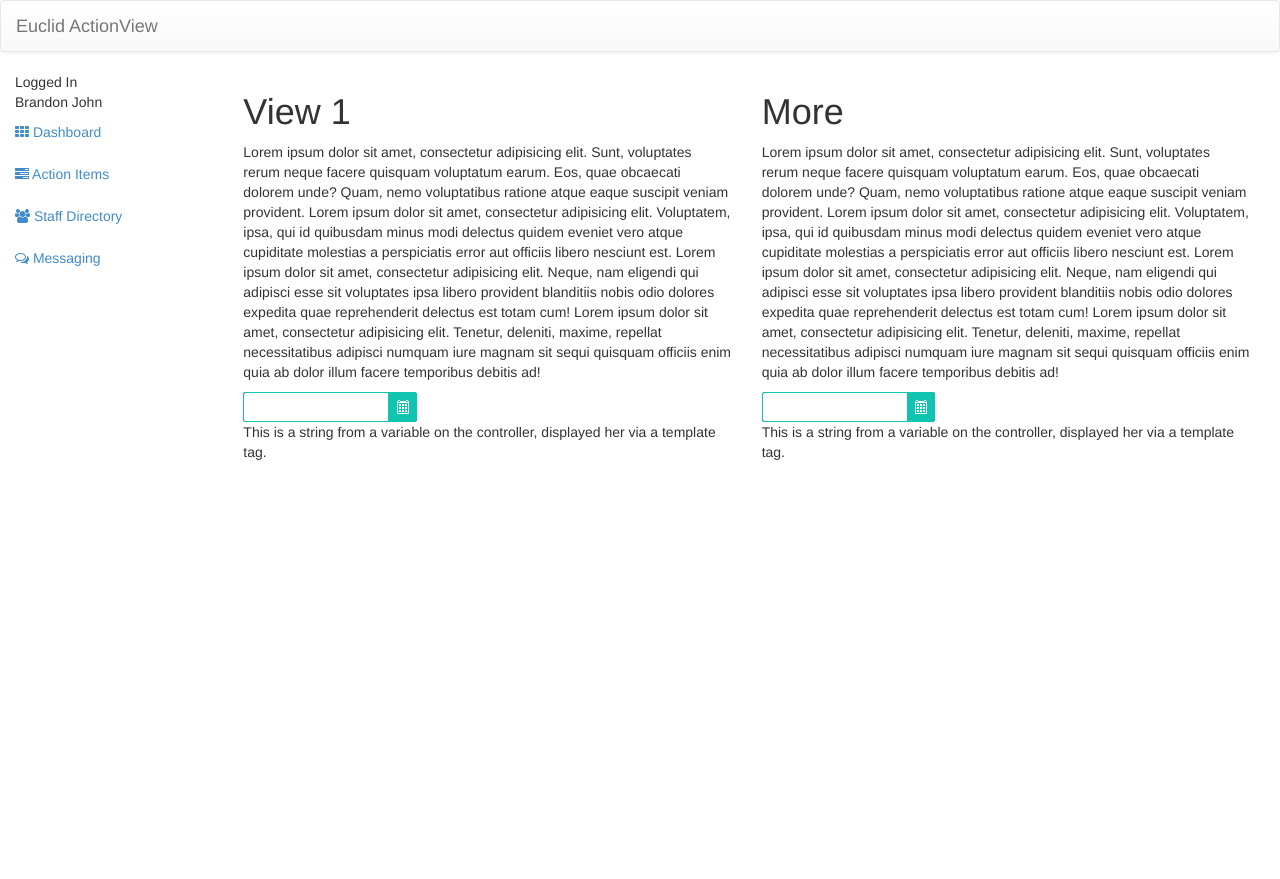
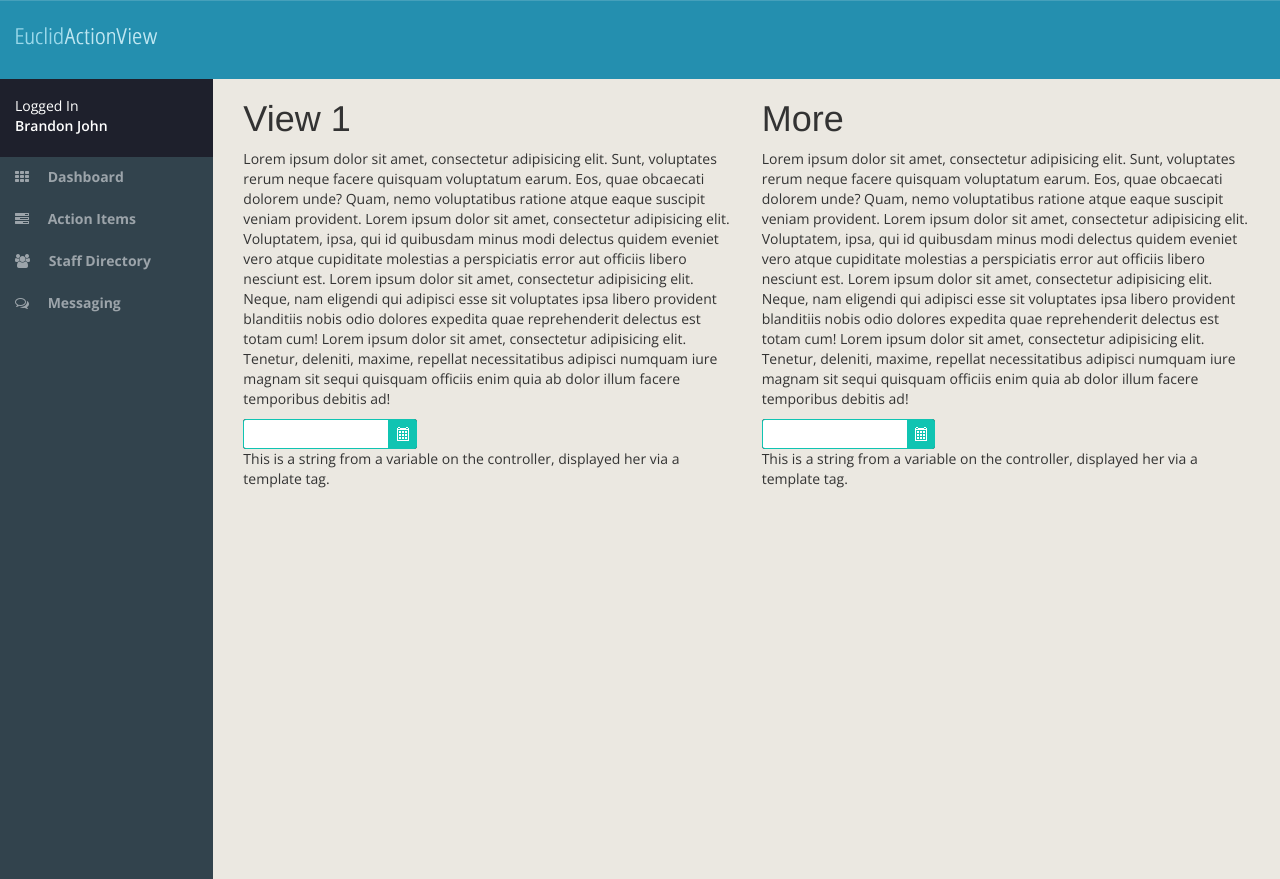
Before and after one commit to BrandonJF/EAV_Support, a plain HTML site: page index.html in a window 1280 px wide. Before the commit the page ends 800 px from the top, so only its background shows below. Drawn offline with nearby package versions, Linux system fonts and the light colour scheme.

Commit message:
Various styles to complement updated layout

```diff
--- a/css/styles.css
+++ b/css/styles.css
@@ -1,3 +1,5 @@
+@import url(http://fonts.googleapis.com/css?family=Open+Sans:400,300,600,700);
+
 /* ==========================================================================
    Browse Happy prompt
    ========================================================================== */
@@ -8,21 +10,85 @@
     color: #000;
     padding: 0.2em 0;
 }
-
-
 /* ==========================================================================
     Euclid Styles
    ========================================================================== */
 
 .k-widget,
 .k-widget *,
-.k-animation-container *
-{
+.k-animation-container * {
     -webkit-box-sizing: content-box;
     -moz-box-sizing: content-box;
     box-sizing: content-box;
 }
+html,
+body {
+    height: 100%;
+     font-family: 'Open Sans', sans-serif;
+}
+body {
+    /* background:url("../img/binding_dark.png");   */
+     font-family: 'Open Sans', sans-serif;
+}
+.container-full {
+    margin: 0 auto;
+    width: 100%;
+    height: 100%;
+}
+.navbar {
+    background: #248FAF;
+    height: 79px;
+    margin-bottom: 0;
+    border: initial;
+    border-radius: initial;
+}
+.navbar-brand {
+    background: url("../img/logo/headerLogo.png") no-repeat;
+    /*position: relative;*/
+    width: 143px;
+    height: 18px;
+    text-indent: -9999px;
+    margin-top: 27px;
+    margin-left: 15px;
+}
+.leftNav {
+    background-color: #32434D;
+    min-height: 100%;
+    height: 100%;
 
-body{
-/* background:url("../img/binding_dark.png");   */
 }
+
+.leftNav .nav li a{
+    color:#9CA4AA;
+    font-family: 'Open Sans', sans-serif;
+    font-size:15px;
+    font-weight: 700;
+}
+
+.leftNav .nav li a{
+    color:#9CA4AA;
+    font-family: 'Open Sans', sans-serif;
+    font-size:14px;
+    font-weight: 700;
+}
+.leftNav .nav li a i {
+ margin-right:15px;
+}
+
+
+.contentArea {
+    background-color: #EBE8E1;
+    height: 100%;
+}
+
+.userDisplay{
+   height:78px;
+    background: #1E202C;
+    color:#FFF;
+    font-weight: 300;
+    padding-top: 17px;
+}
+.userDisplay span{
+    color:#FFF;
+    font-weight: 600;
+}
```
